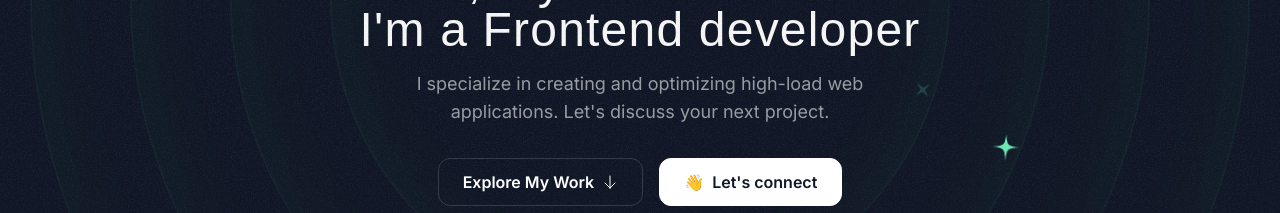
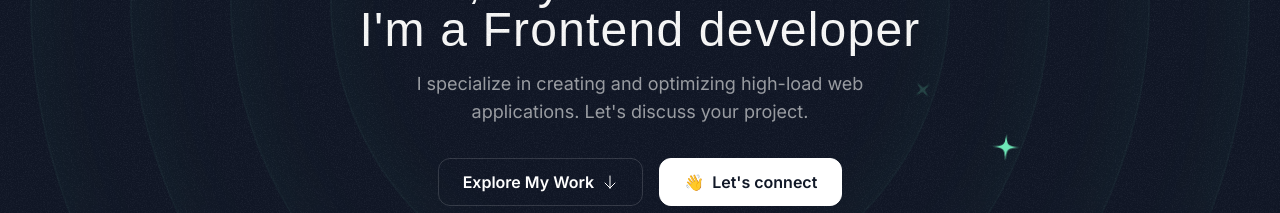
Before and after one commit to warning11223/portfolio-next, a Next.js app: page / in a window 1280 px wide. Shown: the part 486-699 px from the top of the page. Built offline with nearby package versions, Linux system fonts and the light colour scheme; a web font is replaced by a local one.

Commit message:
fix: text

```diff
--- a/src/sections/Hero.tsx
+++ b/src/sections/Hero.tsx
@@ -155,7 +155,7 @@ export const Hero = () => {
                         I&apos;m a Frontend developer
                     </h1>
                     <p className='mt-4 text-center text-white/60 md:text-lg max-w-lg mx-auto'>
-                        I specialize in creating and optimizing high-load web applications. Let&apos;s discuss your next project.
+                        I specialize in creating and optimizing high-load web applications. Let&apos;s discuss your project.
                     </p>
                 </div>
                 <div className='flex flex-col md:flex-row justify-center items-center mt-8 gap-4'>
--- a/src/sections/Projects.tsx
+++ b/src/sections/Projects.tsx
@@ -40,7 +40,7 @@ const portfolioProjects = [
         year: "2024",
         title: "Pizza",
         results: [
-            {title: "Built a Next.JS web application"},
+            {title: "Build a Next.JS web application"},
             {title: "Implemented payment yukassa"},
             {title: "Created authorization oAuth"},
         ],
```
